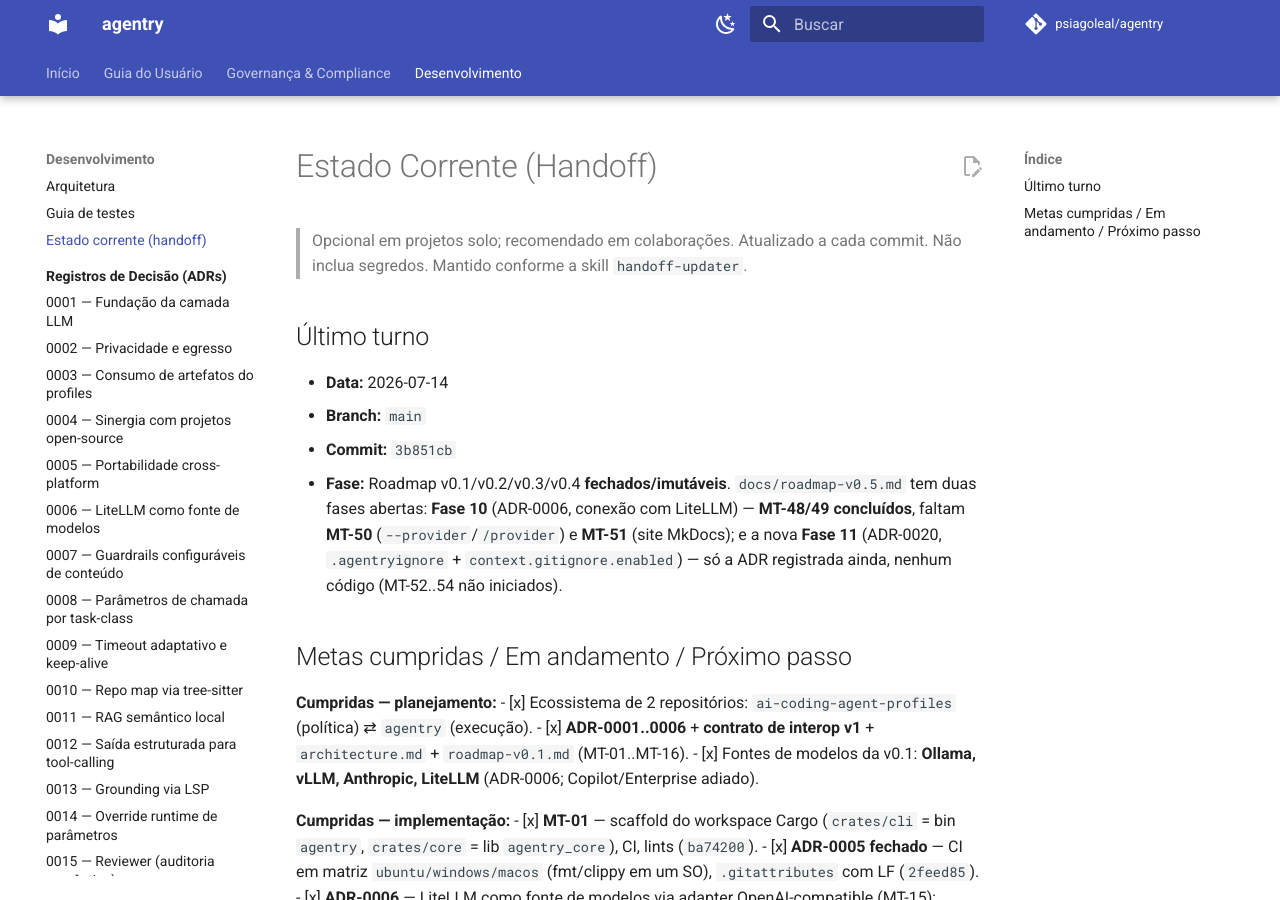
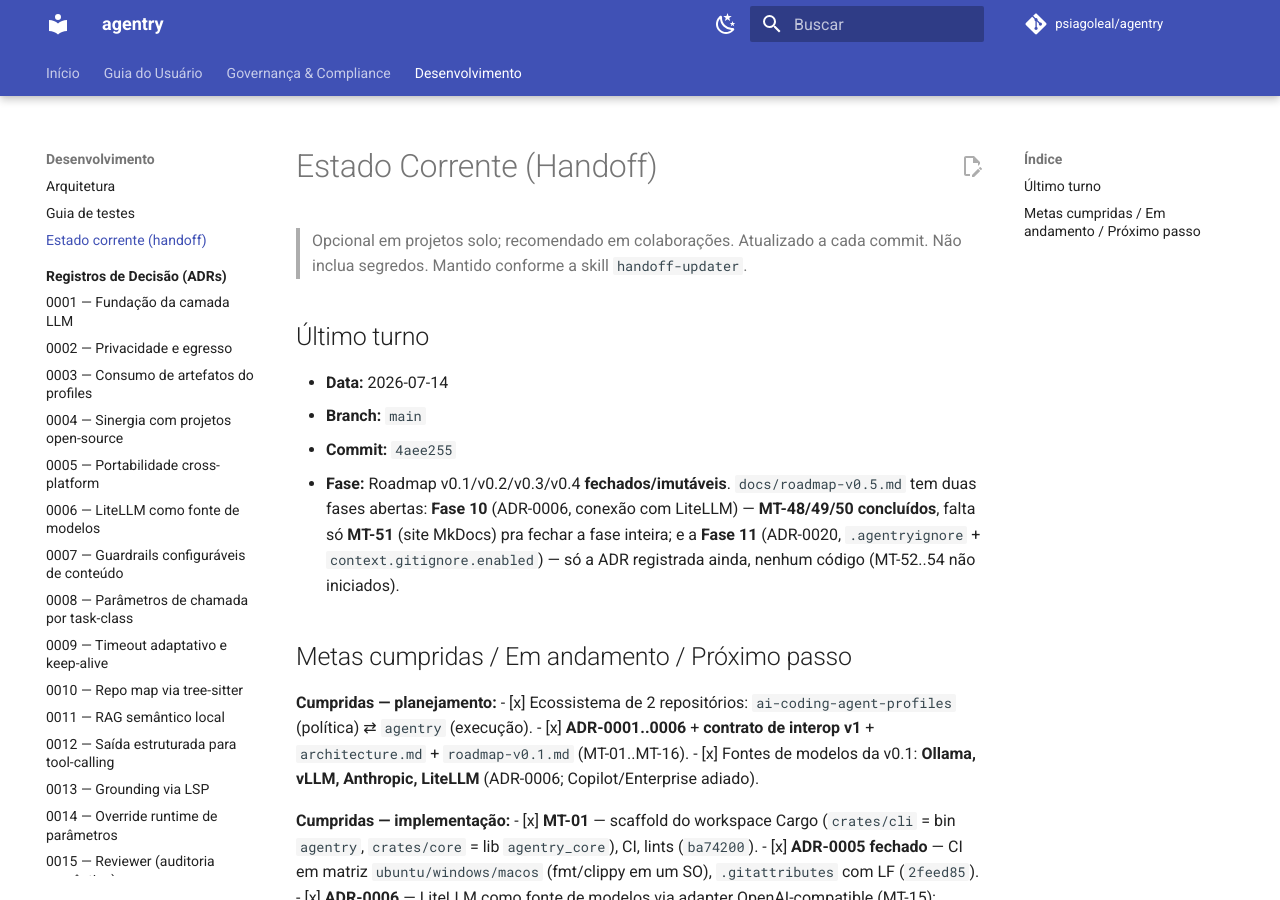
Before and after one commit to psiagoleal/agentry, an MkDocs documentation site: the page built from docs/CURRENT-STATE.md, in a window 1280 px wide and 900 px high. Built offline with MkDocs 1.6.1 and Material for MkDocs 9.7.7, drawn with Linux system fonts in a browser that asks for light colours; comment, search, counter and statistics services are not loaded; some of the changed lines change nothing that is shown.

Commit message:
docs(handoff): atualiza estado corrente (MT-50 concluído)
Registra --provider/--comando /provider (commit 4aee255). Falta só o
MT-51 (documentação) pra fechar a Fase 10 inteira.

{agente: Claude Code; modelo: claude-sonnet-5}

```diff
--- a/docs/CURRENT-STATE.md
+++ b/docs/CURRENT-STATE.md
@@ -9,12 +9,12 @@
 
 - **Data:** 2026-07-14
 - **Branch:** `main`
-- **Commit:** `3b851cb`
+- **Commit:** `4aee255`
 - **Fase:** Roadmap v0.1/v0.2/v0.3/v0.4 **fechados/imutáveis**. `docs/roadmap-v0.5.md` tem
-  duas fases abertas: **Fase 10** (ADR-0006, conexão com LiteLLM) — **MT-48/49
-  concluídos**, faltam **MT-50** (`--provider`/`/provider`) e **MT-51** (site MkDocs); e a
-  nova **Fase 11** (ADR-0020, `.agentryignore` + `context.gitignore.enabled`) — só a ADR
-  registrada ainda, nenhum código (MT-52..54 não iniciados).
+  duas fases abertas: **Fase 10** (ADR-0006, conexão com LiteLLM) — **MT-48/49/50
+  concluídos**, falta só **MT-51** (site MkDocs) pra fechar a fase inteira; e a **Fase 11**
+  (ADR-0020, `.agentryignore` + `context.gitignore.enabled`) — só a ADR registrada ainda,
+  nenhum código (MT-52..54 não iniciados).
 
 ## Metas cumpridas / Em andamento / Próximo passo
 
@@ -458,16 +458,34 @@
   roadmap-v0.5.md** (MT-52 renomeia com *fallback*; MT-53 schema + consumo de
   `context.gitignore`; MT-54 documentação do site) — nenhum código implementado ainda
   (`3b851cb`).
+- [x] **MT-50** — `crates/cli/src/main.rs`: `Args` ganha `-p, --provider <nome>`,
+  encaminhado por `overrides_from_args` (mesmo padrão de `--model`) pro
+  `RuntimeOverride.provider` que já existia desde a ADR-0014/MT-33 mas nunca tinha sido
+  ligado a nada real. Sem a flag, comportamento atual preservado (Ollama por *default*).
+  **Uso esperado:** `--provider litellm` **sem** `--model` junto seleciona o único
+  candidato `litellm` declarado (modelo vem de `providers.litellm.model`, MT-48) —
+  `resolve_with_override` filtra por provider **e** model quando os dois estão definidos
+  (E, não OU), então passar `--model` junto exige bater exatamente com o modelo
+  configurado; omitir `--model` é o caminho simples. `crates/cli/src/repl.rs`:
+  `aplicar_comando` ganha o braço `"provider"` — troca `overrides.provider` e devolve
+  `mudou_model=false` (diferente de `/model`, o candidato `litellm` é estático, não precisa
+  redeclarar a rota — `resolve_with_override` já refiltra a cada comando). 6 testes novos
+  (`overrides_from_args` mapeia a flag, presente e ausente; REPL com dois candidatos
+  registrados troca de verdade via `/provider` sem precisar de `/model`; provider
+  desconhecido propaga o erro de resolução do `Router`, sem *panic*). Confirmado com
+  smoke-test real do binário: `--provider litellm` ataca o `baseUrl` configurado, sem a
+  flag continua indo para o Ollama. 268 testes na lib do core + 4 de integração + 35 na CLI
+  (33+2), fmt/clippy limpos, `cargo build --release` verde. Nenhuma dependência nova
+  (`4aee255`). **Fecha o penúltimo ticket da Fase 10** — falta só o MT-51.
 
 **Em andamento:** nada pendente no turno.
 
-**Próximo passo:** **MT-50** (`docs/roadmap-v0.5.md` — flag `-p, --provider <nome>` no modo
-one-shot e comando `/provider <nome>` no REPL, expondo `RuntimeOverride.provider`, que já
-existe desde a ADR-0014 mas nunca foi ligado a nada real; `crates/cli/src/main.rs`,
-`crates/cli/src/repl.rs`). Depois: MT-51 (atualizar `docs/usuario`/`docs/governanca` — a
-afirmação atual de "nenhum destino de rede além do Ollama local" deixa de ser verdade a
-partir do MT-49), fechando a Fase 10; e a **Fase 11** completa (MT-52/53/54, `.agentryignore`
-+ `context.gitignore.enabled`, ADR-0020) — nenhum código ainda. Outros itens em aberto, sem
+**Próximo passo:** **MT-51** (`docs/roadmap-v0.5.md` — atualizar `docs/usuario`/
+`docs/governanca` do site MkDocs: novo bloco `providers.litellm`/flag `--provider`/comando
+`/provider`; a afirmação atual em `docs/governanca/privacidade-e-egresso.md` de "nenhum
+destino de rede além do Ollama local" deixa de ser verdade a partir do MT-49) — fecha a
+Fase 10 inteira. Depois: **Fase 11** completa (MT-52/53/54, `.agentryignore` +
+`context.gitignore.enabled`, ADR-0020) — nenhum código ainda. Outros itens em aberto, sem
 ticket: deploy do site MkDocs (GitHub Pages)
 — decisão explícita do usuário de não fazer ainda, retomar quando pedido; CI multi-SO
 ainda não observado verde (falta um push que dispare a matriz); backlog independente do
@@ -492,6 +510,7 @@
 
 | Data | Commit | Resumo | MT |
 |------|--------|--------|----|
+| 2026-07-14 | `4aee255` | MT-50: flag --provider e comando /provider (ADR-0014/MT-49) | MT-50 |
 | 2026-07-14 | `3b851cb` | ADR-0020: .agentryignore (renomeando .claudeignore) + gitignore opcional | — |
 | 2026-07-14 | `a714182` | MT-49: consumo real do provider LiteLLM na CLI (ADR-0006) | MT-49 |
 | 2026-07-14 | `ac28251` | MT-48: schema providers.litellm em Settings/Config (ADR-0006) | MT-48 |
```
